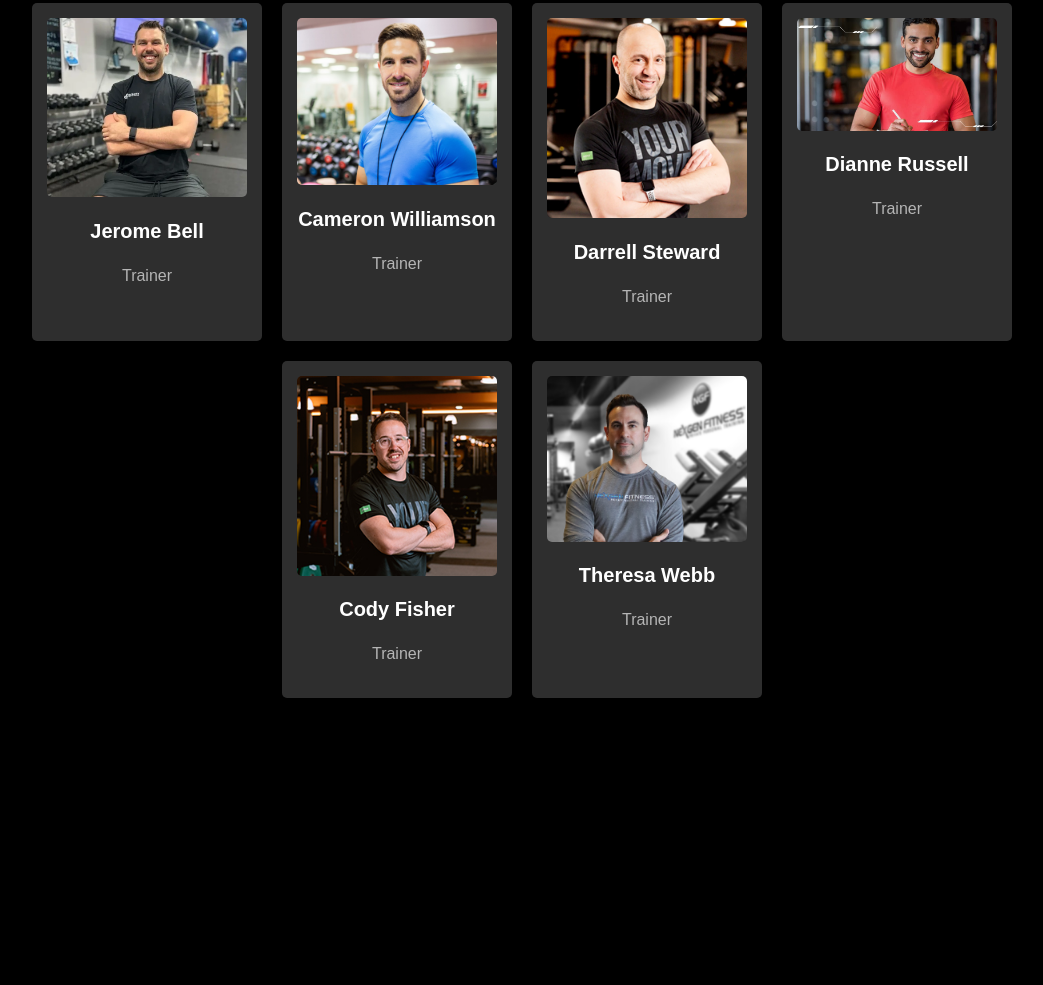
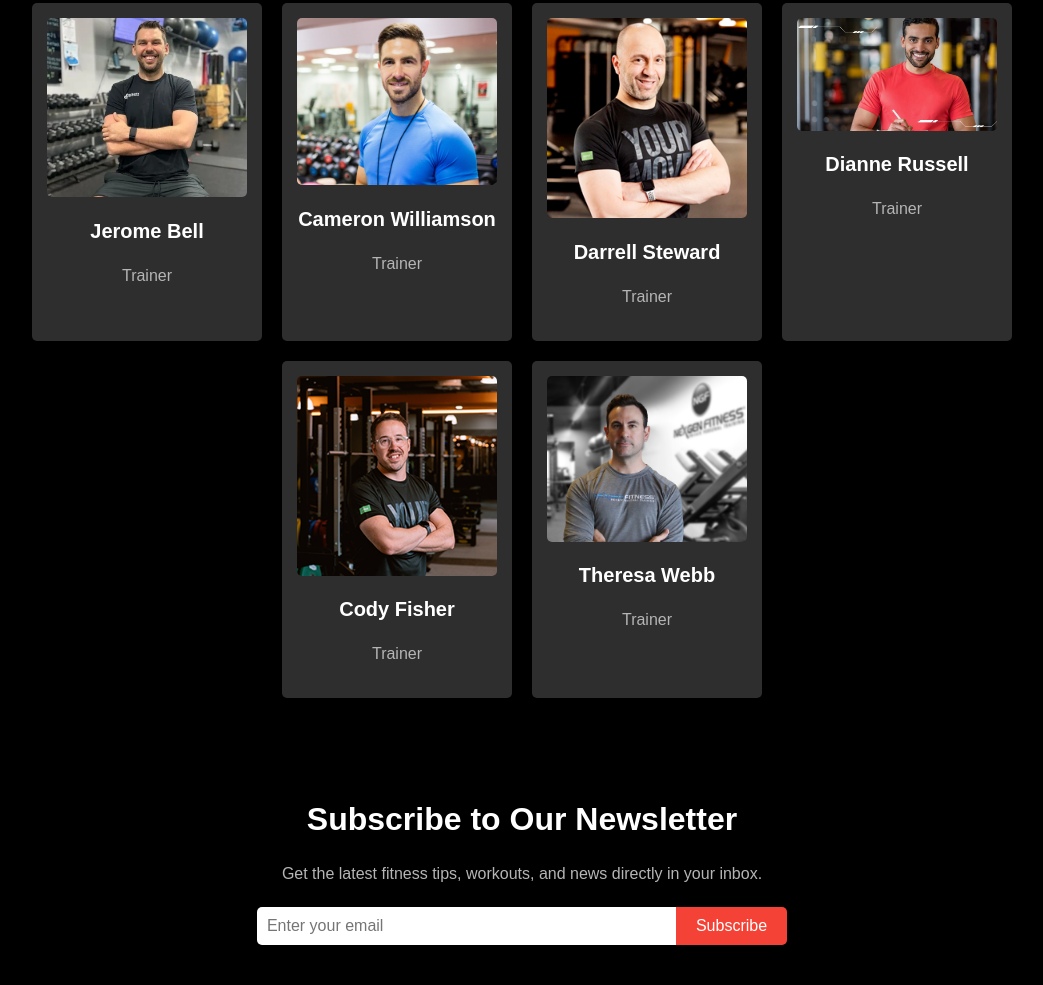
Before and after one commit to zasimmallick/B10A2-versatile-ui, a plain HTML site: page index.html in a window 1280 px wide. Shown: the part 3060-4045 px from the top of the page, without its empty margins (118-1161 px from the left). Before the commit the page ends 3788 px from the top, so only its background shows below. Drawn offline with Linux system fonts and the light colour scheme.

Commit message:
extra added

```diff
--- a/index.html
+++ b/index.html
@@ -197,6 +197,17 @@
             </div>
               </section>
 
+              <section class="newsletter-section">
+                <div class="newsletter-content">
+                    <h2>Subscribe to Our Newsletter</h2>
+                    <p>Get the latest fitness tips, workouts, and news directly in your inbox.</p>
+                    <form class="newsletter-form">
+                        <input type="email" placeholder="Enter your email" required>
+                        <button type="submit">Subscribe</button>
+                    </form>
+                </div>
+            </section>
+
 
 
 
--- a/styles/style.css
+++ b/styles/style.css
@@ -403,6 +403,60 @@ body {
     color: #b5b5b5;
 }
 
+/* extra */
+
+.newsletter-section {
+
+    color: #fff;
+    padding: 40px 20px;
+    text-align: center;
+}
+
+.newsletter-content {
+    max-width: 600px;
+    margin: 0 auto;
+}
+
+.newsletter-section h2 {
+    font-size: 2rem;
+    margin-bottom: 10px;
+}
+
+.newsletter-section p {
+    font-size: 1rem;
+    margin-bottom: 20px;
+    color: #b5b5b5;
+}
+
+.newsletter-form {
+    display: flex;
+    justify-content: center;
+    flex-wrap: wrap;
+}
+
+.newsletter-form input[type="email"] {
+    padding: 10px;
+    font-size: 1rem;
+    border: none;
+    border-radius: 5px 0 0 5px;
+    width: 70%;
+    max-width: 400px;
+    margin-right: -1px;
+}
+
+.newsletter-form button {
+    padding: 10px 20px;
+    font-size: 1rem;
+    border: none;
+    background-color: #f44336;
+    color: #fff;
+    border-radius: 0 5px 5px 0;
+    cursor: pointer;
+}
+
+.newsletter-form button:hover {
+    background-color: #e53935;
+}
 
 
 
```
